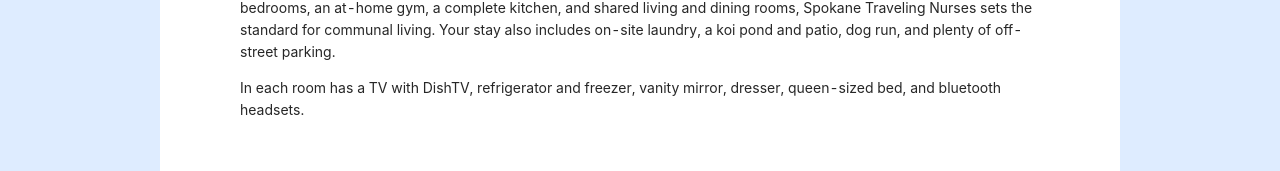
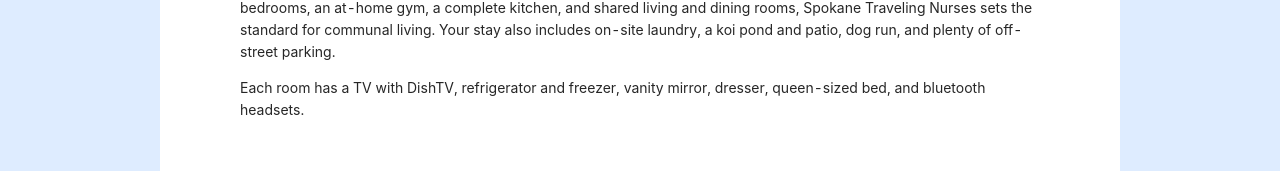
Before and after one commit to Koyamot/SpokaneTravelingNurses, a React (Create React App) app in the folder spokanetravelingnurses/: page / in a window 1280 px wide. Shown: the part 853-1024 px from the top of the page. Built offline with nearby package versions, Linux system fonts and the light colour scheme.

Commit message:
Fix spelling

```diff
--- a/spokanetravelingnurses/src/components/common/SingleRoom/SingleRoom.js
+++ b/spokanetravelingnurses/src/components/common/SingleRoom/SingleRoom.js
@@ -73,7 +73,6 @@ function SingleRoom({ amenities }) {
   if (loading) return <p>Loading...</p>;
   if (error) return <p>DOH! :(</p>;
   const room = data.publicRoom;
-  console.log("This is the room: ", room)
 
   const pics = room.Pictures.map((pics) => {
     const link = `${pics.formats.medium.url}`;
--- a/spokanetravelingnurses/src/components/pages/Landing/Landing.js
+++ b/spokanetravelingnurses/src/components/pages/Landing/Landing.js
@@ -37,7 +37,7 @@ const Landing = () => {
             plenty of off-street parking.
           </Paragraph>
           <Paragraph>
-            In each room has a TV with DishTV, refrigerator and freezer, vanity
+            Each room has a TV with DishTV, refrigerator and freezer, vanity
             mirror, dresser, queen-sized bed, and bluetooth headsets.
           </Paragraph>
         </section>
--- a/spokanetravelingnurses/src/components/pages/Rooms/Rooms.jsx
+++ b/spokanetravelingnurses/src/components/pages/Rooms/Rooms.jsx
@@ -26,7 +26,6 @@ const RoomList = ({ rooms }) => {
   if (loading) return <p>Loading...</p>;
   if (error) return <p>DOH! :(</p>;
   const room = data.publicRooms.map((item) => item)
-  console.log("These are rooms: ", room[0].id)
   return (
     <div className="container room-list">
       {data.publicRooms.map((room) => (
@@ -39,7 +38,6 @@ const RoomList = ({ rooms }) => {
 };
 
 const Rooms = ({ room }) => {
-  console.log("Room info :", room)
   return (
     <div key={room.id} className="room-card">
       <img src={room.Pictures[0].formats.small.url} className="room-pic" alt="rooms" />
```
